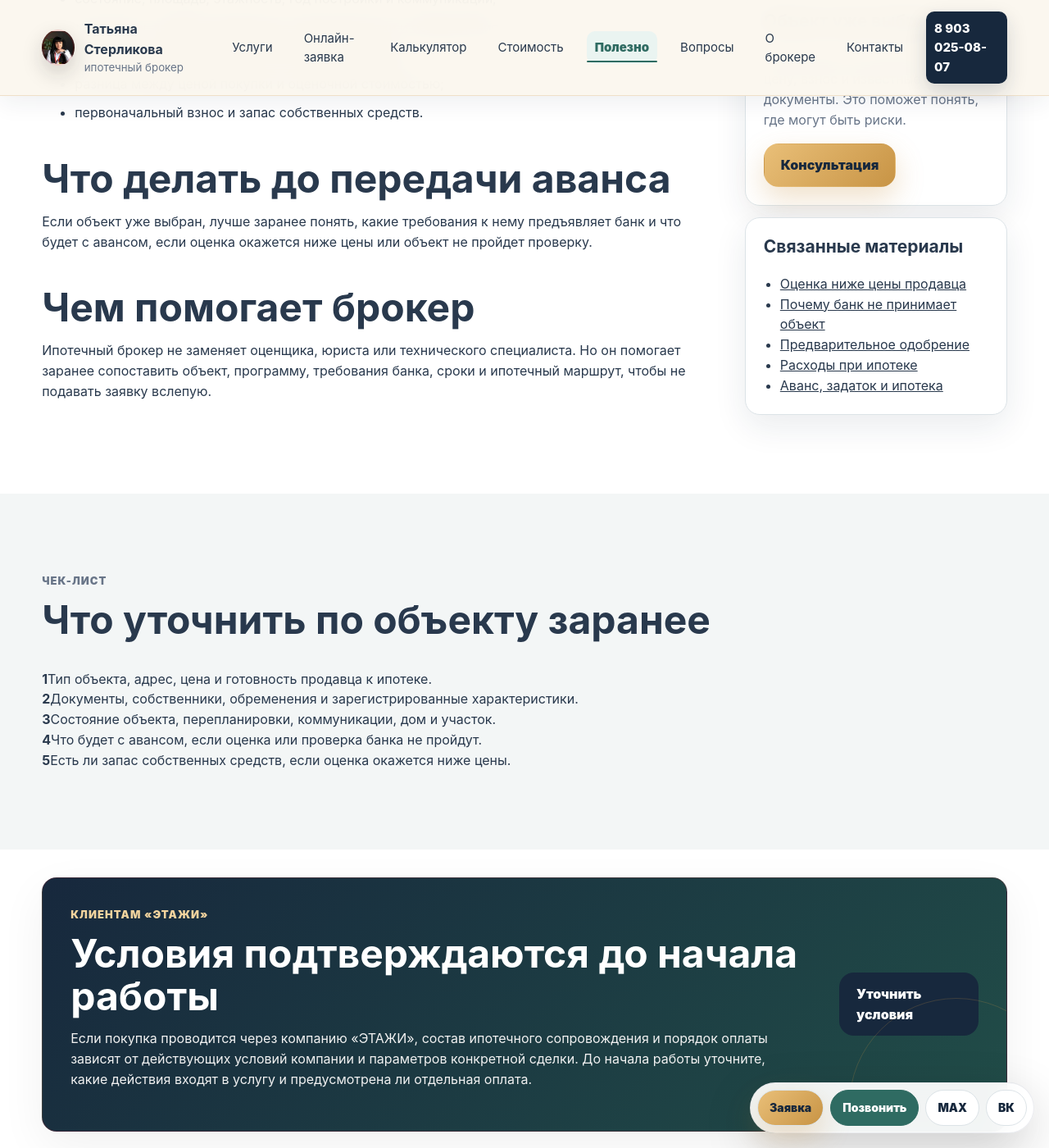
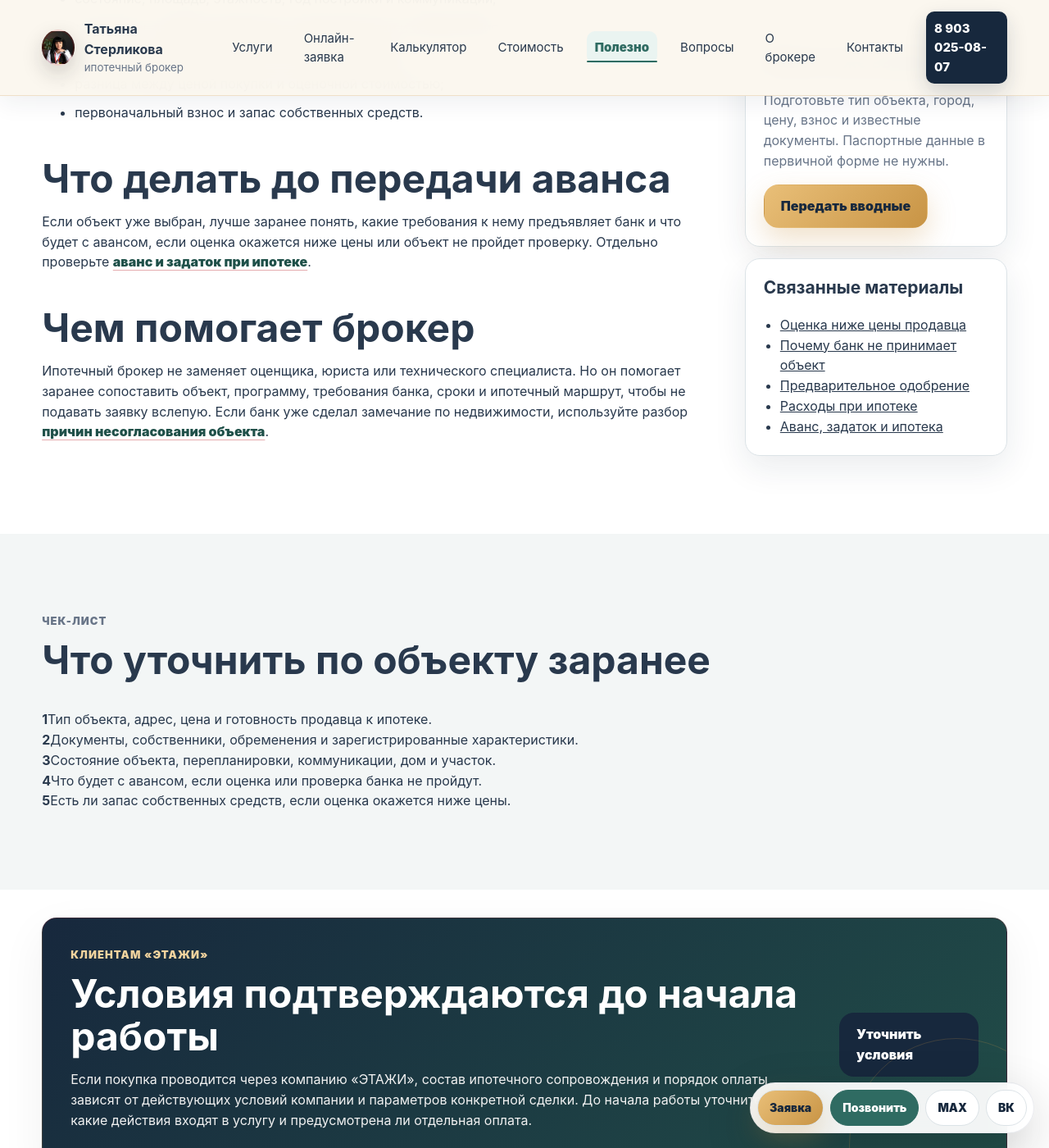
Before and after one commit to deputat36/broker, a Jekyll site: the page built from polezno/ocenka-nedvizhimosti-dlya-ipoteki.md, in a window 1280 px wide and 1400 px high, scrolled down 2303 px. Shown: the whole window at 82% size. Built offline with Jekyll 4.4.1, drawn with Linux system fonts in a browser that asks for light colours; some of the changed text lies outside the part shown.

Commit message:
Добавить маршрут заявки со страницы оценки недвижимости (#90)
Добавить три контекстных входа в онлайн-заявку со страницы оценки, сохранив безопасные формулировки по объекту и условиям ЭТАЖИ.

```diff
--- a/polezno/ocenka-nedvizhimosti-dlya-ipoteki.md
+++ b/polezno/ocenka-nedvizhimosti-dlya-ipoteki.md
@@ -13,8 +13,9 @@
   <h1>Оценка недвижимости для ипотеки: зачем она нужна</h1>
   <p class="lead">При ипотеке банк смотрит не только на заемщика, но и на объект. Оценка помогает банку понять стоимость залога, а покупателю заранее увидеть риски по сумме кредита, первоначальному взносу и сделке.</p>
   <div class="hero-actions">
-    <a class="btn btn-primary" href="{{ '/konsultaciya/' | relative_url }}">Разобрать объект</a>
-    <a class="btn btn-secondary" href="tel:+79030250807">Позвонить Татьяне</a>
+    <a class="btn btn-primary" href="{{ '/online-zayavka/' | relative_url }}?source={{ page.url | url_encode }}&amp;scenario={{ 'Первичная консультация и подбор ипотеки' | url_encode }}&amp;placement=appraisal_hero">Разобрать объект онлайн</a>
+    <a class="btn btn-light" href="tel:+79030250807">Позвонить Татьяне</a>
+    <a class="btn btn-secondary" href="{{ '/konsultaciya/' | relative_url }}">Консультация</a>
   </div>
 </section>
 
@@ -52,17 +53,17 @@
     </ul>
 
     <h2>Что делать до передачи аванса</h2>
-    <p>Если объект уже выбран, лучше заранее понять, какие требования к нему предъявляет банк и что будет с авансом, если оценка окажется ниже цены или объект не пройдет проверку.</p>
+    <p>Если объект уже выбран, лучше заранее понять, какие требования к нему предъявляет банк и что будет с авансом, если оценка окажется ниже цены или объект не пройдет проверку. Отдельно проверьте <a class="text-link" href="{{ '/polezno/avans-zadatok-i-ipoteka/' | relative_url }}">аванс и задаток при ипотеке</a>.</p>
 
     <h2>Чем помогает брокер</h2>
-    <p>Ипотечный брокер не заменяет оценщика, юриста или технического специалиста. Но он помогает заранее сопоставить объект, программу, требования банка, сроки и ипотечный маршрут, чтобы не подавать заявку вслепую.</p>
+    <p>Ипотечный брокер не заменяет оценщика, юриста или технического специалиста. Но он помогает заранее сопоставить объект, программу, требования банка, сроки и ипотечный маршрут, чтобы не подавать заявку вслепую. Если банк уже сделал замечание по недвижимости, используйте разбор <a class="text-link" href="{{ '/polezno/pochemu-bank-ne-odobryaet-obekt-ipoteki/' | relative_url }}">причин несогласования объекта</a>.</p>
   </article>
 
   <aside class="sidebar">
     <div class="seo-panel">
       <h3>Объект уже выбран?</h3>
-      <p>Подготовьте тип объекта, город, цену, взнос и известные документы. Это поможет понять, где могут быть риски.</p>
-      <a class="btn btn-primary" href="{{ '/konsultaciya/' | relative_url }}">Консультация</a>
+      <p>Подготовьте тип объекта, город, цену, взнос и известные документы. Паспортные данные в первичной форме не нужны.</p>
+      <a class="btn btn-primary" href="{{ '/online-zayavka/' | relative_url }}?source={{ page.url | url_encode }}&amp;scenario={{ 'Первичная консультация и подбор ипотеки' | url_encode }}&amp;placement=appraisal_sidebar">Передать вводные</a>
     </div>
     <div class="seo-panel">
       <h3>Связанные материалы</h3>
@@ -94,10 +95,11 @@
   <div>
     <p class="eyebrow">Проверить объект до заявки</p>
     <h2>Разберите оценку, взнос и ипотечный маршрут заранее</h2>
-    <p>Позвоните или напишите Татьяне: какой объект выбран, цена, взнос, город, банк и есть ли уже предварительное решение.</p>
+    <p>Укажите объект, цену, взнос, город, банк и есть ли уже предварительное решение.</p>
   </div>
   <div class="cta-actions">
-    <a class="btn btn-primary" href="tel:+79030250807">8 903 025-08-07</a>
+    <a class="btn btn-primary" href="{{ '/online-zayavka/' | relative_url }}?source={{ page.url | url_encode }}&amp;scenario={{ 'Первичная консультация и подбор ипотеки' | url_encode }}&amp;placement=appraisal_footer">Разобрать объект</a>
+    <a class="btn btn-secondary" href="tel:+79030250807">8 903 025-08-07</a>
     <button class="btn btn-secondary" type="button" data-copy-phone>MAX</button>
     <a class="btn btn-secondary" href="https://vk.com/tatyanasterlikova" rel="noopener">ВК</a>
   </div>
```
